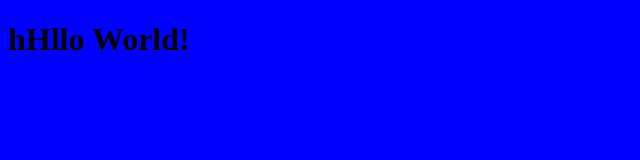
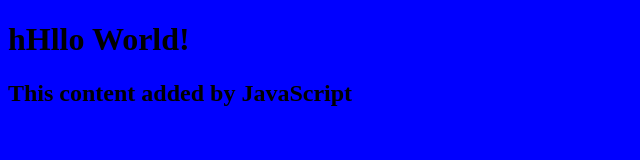
Before and after one commit to edgarludena90/my-personal-website, a plain HTML site: page index.html in a window 1280 px wide. Shown: the whole page, without its empty margins (0-640 px from the left). Drawn offline with Linux system fonts and the light colour scheme.

Commit message:
add script.js, connect to index.html

```diff
--- a/index.html
+++ b/index.html
@@ -11,6 +11,7 @@
 
 <body>
   <h1>hHllo World!</h1>
+  <script src="script.js"></script>
 
 </body>
 
--- /dev/null
+++ b/script.js
@@ -0,0 +1,4 @@
+const h2 = document.createElement('h2')
+h2.textContent = 'This content added by JavaScript'
+
+document.querySelector('body').appendChild(h2)
```
